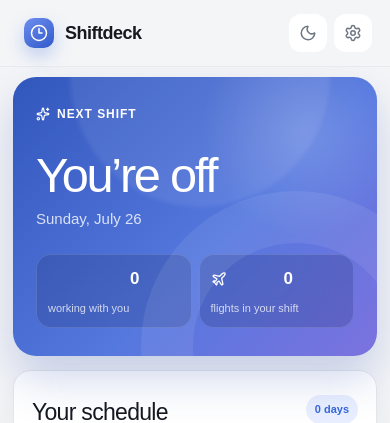
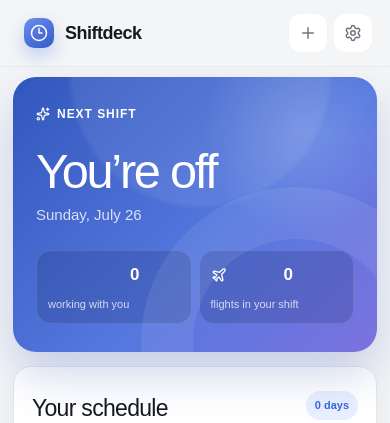
Before and after one commit to Frenchbear1/shiftdeck, a Next.js app: page / in a window 390 px wide. Shown: the top 423 px of the page. Built offline with nearby package versions, Linux system fonts and the light colour scheme.

Commit message:
Refine mobile shift management

```diff
--- a/app/globals.css
+++ b/app/globals.css
@@ -294,6 +294,37 @@ main {
   color: var(--blue);
 }
 
+.hero-topline {
+  position: relative;
+  z-index: 2;
+  display: flex;
+  align-items: center;
+  gap: 9px;
+}
+
+.hero-edit {
+  width: 28px;
+  height: 28px;
+  display: grid;
+  place-items: center;
+  padding: 0;
+  color: white;
+  background: rgba(255,255,255,.13);
+  border: 1px solid rgba(255,255,255,.2);
+  border-radius: 9px;
+  cursor: pointer;
+  transition: background 150ms ease, transform 150ms ease;
+}
+
+.hero-edit:hover {
+  background: rgba(255,255,255,.2);
+  transform: translateY(-1px);
+}
+
+.hero-edit svg {
+  width: 13px;
+}
+
 .hero-card h1 {
   margin: 28px 0 8px;
   font-size: clamp(46px, 6vw, 76px);
@@ -1302,35 +1333,7 @@ main {
   width: 17px;
 }
 
-.calendar-current {
-  display: flex;
-  align-items: center;
-  gap: 6px;
-  margin-top: 7px;
-}
-
-.calendar-current svg {
-  width: 14px;
-}
-
-.compact-shift-list {
-  display: grid;
-  gap: 8px;
-}
-
-.compact-shift-row {
-  display: grid;
-  grid-template-columns: minmax(118px, 1.35fr) minmax(76px, .8fr) minmax(76px, .8fr);
-  gap: 8px;
-  width: 100%;
-  min-width: 0;
-  padding: 10px;
-  background: var(--surface);
-  border: 1px solid var(--line);
-  border-radius: 14px;
-}
-
-.compact-shift-row label,
+.shift-fields label,
 .export-fields label,
 .settings-sheet > label {
   position: relative;
@@ -1339,7 +1342,7 @@ main {
   min-width: 0;
 }
 
-.compact-shift-row label > span,
+.shift-fields label > span,
 .export-fields label > span,
 .settings-sheet > label > span {
   color: var(--muted);
@@ -1347,7 +1350,7 @@ main {
   font-weight: 750;
 }
 
-.compact-shift-row input,
+.shift-fields input,
 .export-fields input,
 .export-fields select,
 .settings-sheet input,
@@ -1363,7 +1366,7 @@ main {
   outline: 0;
 }
 
-.compact-shift-row input:focus,
+.shift-fields input:focus,
 .export-fields input:focus,
 .export-fields select:focus,
 .settings-sheet input:focus,
@@ -1371,16 +1374,26 @@ main {
   border-color: var(--blue);
 }
 
-.compact-shift-row input {
-  display: block;
-  max-width: 100%;
-  padding: 0 8px;
-  font-size: 16px;
-}
-
+.shift-fields,
 .export-fields {
   display: grid;
   gap: 12px;
+}
+
+.shift-fields > div {
+  display: grid;
+  grid-template-columns: 1fr 1fr;
+  gap: 10px;
+}
+
+.shift-actions {
+  display: grid;
+  grid-template-columns: auto 1fr;
+  gap: 9px;
+}
+
+.shift-actions .button:only-child {
+  grid-column: 1 / -1;
 }
 
 .export-fields select,
@@ -1457,6 +1470,7 @@ main {
 
 .settings-sheet,
 .export-sheet,
+.shift-sheet,
 .confirm-card {
   width: min(470px, 100%);
   padding: 25px;
@@ -1477,7 +1491,8 @@ main {
 }
 
 .settings-sheet header,
-.export-sheet header {
+.export-sheet header,
+.shift-sheet header {
   display: flex;
   align-items: center;
   justify-content: space-between;
@@ -1485,13 +1500,15 @@ main {
 }
 
 .settings-sheet header h2,
-.export-sheet header h2 {
+.export-sheet header h2,
+.shift-sheet header h2 {
   margin: 5px 0 0;
   font-size: 28px;
 }
 
 .settings-sheet header > button,
-.export-sheet header > button {
+.export-sheet header > button,
+.shift-sheet header > button {
   width: 36px;
   height: 36px;
   display: grid;
@@ -1504,7 +1521,8 @@ main {
 }
 
 .settings-sheet,
-.export-sheet {
+.export-sheet,
+.shift-sheet {
   display: grid;
   gap: 14px;
 }
@@ -1514,6 +1532,51 @@ main {
   width: 100%;
   min-height: 49px;
   margin-top: 6px;
+}
+
+.theme-setting {
+  display: grid;
+  gap: 7px;
+}
+
+.theme-setting > span {
+  color: var(--muted);
+  font-size: 10px;
+  font-weight: 750;
+}
+
+.theme-setting > div {
+  display: grid;
+  grid-template-columns: 1fr 1fr;
+  gap: 6px;
+  padding: 4px;
+  background: var(--surface-2);
+  border: 1px solid var(--line);
+  border-radius: 12px;
+}
+
+.theme-setting button {
+  min-height: 39px;
+  display: flex;
+  align-items: center;
+  justify-content: center;
+  gap: 7px;
+  color: var(--muted);
+  background: transparent;
+  border: 0;
+  border-radius: 9px;
+  font-weight: 750;
+  cursor: pointer;
+}
+
+.theme-setting button.active {
+  color: var(--text);
+  background: var(--surface);
+  box-shadow: 0 3px 9px rgba(20, 25, 36, .08);
+}
+
+.theme-setting svg {
+  width: 16px;
 }
 
 .danger-zone {
@@ -1867,7 +1930,7 @@ main {
 
   .date-rail.mobile-tape {
     display: grid;
-    grid-auto-columns: calc((100% - 16px) / 3);
+    grid-auto-columns: calc((100% - 32px) / 5);
     gap: 8px;
     padding: 0 1px 2px;
     scroll-padding-left: 0;
@@ -1883,8 +1946,24 @@ main {
   }
 
   .date-rail.mobile-tape .date-pill {
-    min-height: 88px;
+    min-height: 76px;
+    gap: 2px;
+    padding: 7px 3px;
+    border-radius: 13px;
     scroll-snap-align: start;
+  }
+
+  .date-rail.mobile-tape .date-pill span {
+    font-size: 9px;
+  }
+
+  .date-rail.mobile-tape .date-pill strong {
+    font-size: 20px;
+  }
+
+  .date-rail.mobile-tape .date-pill small {
+    font-size: 8px;
+    white-space: nowrap;
   }
 
   .mobile-date-picker label {
@@ -2145,13 +2224,21 @@ main {
     justify-self: stretch;
   }
 
+  .shift-fields input,
+  .export-fields input,
+  .export-fields select,
+  .settings-sheet select {
+    font-size: 16px;
+  }
+
   .modal-layer {
     align-items: end;
     padding: 0;
   }
 
   .settings-sheet,
-  .export-sheet {
+  .export-sheet,
+  .shift-sheet {
     width: 100%;
     max-height: 88vh;
     overflow-y: auto;
@@ -2212,12 +2299,8 @@ main {
     position: static;
   }
 
-  .compact-shift-row {
-    grid-template-columns: 1fr 1fr;
-  }
-
-  .compact-shift-row label:first-child {
-    grid-column: 1 / -1;
+  .shift-actions {
+    grid-template-columns: 1fr 1.35fr;
   }
 }
 
--- a/app/page.tsx
+++ b/app/page.tsx
@@ -12,7 +12,9 @@ import {
   Home,
   Info,
   Moon,
+  Pencil,
   Plane,
+  Plus,
   Settings,
   Sparkles,
   Sun,
@@ -65,6 +67,12 @@ type CalendarRecord = {
 
 type CalendarHistory = Record<string, CalendarRecord>;
 
+type ShiftDraft = {
+  date: string;
+  start: string;
+  end: string;
+};
+
 type CalendarChange =
   | {
       kind: "upsert";
@@ -232,6 +240,15 @@ export default function HomePage() {
   const [events, setEvents] = useState<CalendarEvent[]>([]);
   const [settingsOpen, setSettingsOpen] = useState(false);
   const [exportOpen, setExportOpen] = useState(false);
+  const [shiftEditor, setShiftEditor] = useState<{
+    mode: "add" | "edit";
+    eventId?: string;
+  } | null>(null);
+  const [shiftDraft, setShiftDraft] = useState<ShiftDraft>({
+    date: "2026-07-26",
+    start: "09:00",
+    end: "17:00",
+  });
   const [showAllFlights, setShowAllFlights] = useState(false);
   const [importState, setImportState] = useState<
     "idle" | "reading" | "review" | "done"
@@ -255,6 +272,7 @@ export default function HomePage() {
         "shiftdeck.calendarHistory",
       );
       const savedDates = localStorage.getItem("shiftdeck.activeDates");
+      const savedEvents = localStorage.getItem("shiftdeck.events");
       let parsedPrefs = DEFAULT_PREFS;
       let parsedDates: string[] = [];
       if (savedPrefs) {
@@ -275,8 +293,9 @@ export default function HomePage() {
       }
       if (savedDates) {
         try {
-          parsedDates = JSON.parse(savedDates).filter((date: unknown) =>
-            typeof date === "string" && sampleDates.includes(date),
+          parsedDates = JSON.parse(savedDates).filter(
+            (date: unknown) =>
+              typeof date === "string" && /^\d{4}-\d{2}-\d{2}$/.test(date),
           );
           setImportedDates(parsedDates);
           setSelectedDate(parsedDates[0] ?? "2026-07-26");
@@ -284,13 +303,29 @@ export default function HomePage() {
           localStorage.removeItem("shiftdeck.activeDates");
         }
       }
-      setEvents(
-        eventsFor(
-          sampleShifts.filter((shift) => parsedDates.includes(shift.date)),
-          parsedPrefs.person,
-          parsedPrefs.title,
-        ),
+      const fallbackEvents = eventsFor(
+        sampleShifts.filter((shift) => parsedDates.includes(shift.date)),
+        parsedPrefs.person,
+        parsedPrefs.title,
       );
+      if (savedEvents) {
+        try {
+          const parsedEvents = (JSON.parse(savedEvents) as CalendarEvent[]).filter(
+            (event) =>
+              event &&
+              typeof event.id === "string" &&
+              typeof event.date === "string" &&
+              typeof event.start === "string" &&
+              typeof event.end === "string",
+          );
+          setEvents(parsedEvents);
+        } catch {
+          localStorage.removeItem("shiftdeck.events");
+          setEvents(fallbackEvents);
+        }
+      } else {
+        setEvents(fallbackEvents);
+      }
       if (savedCalendarHistory) {
         try {
           setCalendarHistory(JSON.parse(savedCalendarHistory));
@@ -315,6 +350,16 @@ export default function HomePage() {
   }, [prefs, hydrated]);
 
   useEffect(() => {
+    if (!hydrated) return;
+    localStorage.setItem("shiftdeck.events", JSON.stringify(events));
+  }, [events, hydrated]);
+
+  useEffect(() => {
+    if (!hydrated) return;
+    localStorage.setItem("shiftdeck.activeDates", JSON.stringify(importedDates));
+  }, [hydrated, importedDates]);
+
+  useEffect(() => {
     if (!toast) return;
     const timeout = window.setTimeout(() => setToast(""), 3200);
     return () => window.clearTimeout(timeout);
@@ -327,13 +372,28 @@ export default function HomePage() {
   const importedDateSet = useMemo(() => new Set(importedDates), [importedDates]);
 
   const scheduleDates = useMemo(
-    () => sampleDates.filter((date) => importedDateSet.has(date)),
+    () => Array.from(importedDateSet).sort(),
     [importedDateSet],
   );
 
-  const importedShifts = useMemo(
+  const baseImportedShifts = useMemo(
     () => sampleShifts.filter((shift) => importedDateSet.has(shift.date)),
     [importedDateSet],
+  );
+
+  const importedShifts = useMemo(
+    () => [
+      ...baseImportedShifts.filter((shift) => shift.worker !== prefs.person),
+      ...events.map<Shift>((event) => ({
+        id: event.id,
+        date: event.date,
+        worker: prefs.person,
+        start: event.start,
+        end: event.end,
+        status: "working",
+      })),
+    ],
+    [baseImportedShifts, events, prefs.person],
   );
 
   const importedFlights = useMemo(
@@ -347,6 +407,11 @@ export default function HomePage() {
   }, [importedShifts, prefs.person]);
 
   const hasSchedule = scheduleDates.length > 0;
+
+  const myEvent = useMemo(
+    () => events.find((event) => event.date === selectedDate),
+    [events, selectedDate],
+  );
 
   const myShift = useMemo(
     () => getWorkingShift(importedShifts, selectedDate, prefs.person),
@@ -449,6 +514,46 @@ export default function HomePage() {
     });
   }, [calendarHistory, events, pendingDates, prefs]);
 
+  const calendarReplayChanges = useMemo<CalendarChange[]>(() => {
+    const currentKeys = new Set(events.map((event) => event.calendarKey));
+    const current = events.map((event) => {
+      const exportEvent = { ...event, title: prefs.title.trim() };
+      const previous = calendarHistory[event.calendarKey];
+      return {
+        kind: "upsert" as const,
+        calendarKey: event.calendarKey,
+        event: exportEvent,
+        revision: previous?.revision ?? 0,
+        signature: eventSignature(exportEvent, prefs),
+      };
+    });
+    const cancelled = Object.values(calendarHistory)
+      .filter(
+        (record) =>
+          record.person === prefs.person &&
+          record.status === "cancelled" &&
+          !currentKeys.has(record.calendarKey),
+      )
+      .map((record) => ({
+        kind: "cancel" as const,
+        calendarKey: record.calendarKey,
+        record,
+        revision: record.revision,
+      }));
+    return [...current, ...cancelled].sort((first, second) => {
+      const firstDate =
+        first.kind === "upsert" ? first.event.date : first.record.date;
+      const secondDate =
+        second.kind === "upsert" ? second.event.date : second.record.date;
+      return firstDate.localeCompare(secondDate);
+    });
+  }, [calendarHistory, events, prefs]);
+
+  const calendarExportChanges = calendarChanges.length
+    ? calendarChanges
+    : calendarReplayChanges;
+  const canExportCalendar = calendarExportChanges.length > 0;
+
   const selectDate = (date: string) => {
     setSelectedDate(date);
     setShowAllFlights(false);
@@ -473,6 +578,25 @@ export default function HomePage() {
     }
   };
 
+  const openAddShift = () => {
+    setShiftDraft({
+      date: selectedDate,
+      start: "09:00",
+      end: "17:00",
+    });
+    setShiftEditor({ mode: "add" });
+  };
+
+  const openEditShift = () => {
+    if (!myEvent) return;
+    setShiftDraft({
+      date: myEvent.date,
+      start: myEvent.start,
+      end: myEvent.end,
+    });
+    setShiftEditor({ mode: "edit", eventId: myEvent.id });
+  };
+
   const hashFile = async (file: File) => {
     const bytes = await file.arrayBuffer();
     const digest = await crypto.subtle.digest("SHA-256", bytes);
@@ -482,9 +606,9 @@ export default function HomePage() {
   };
 
   const loadDetectedWeeks = (detectedDates: string[]) => {
-    const nextDates = sampleDates.filter((date) =>
-      new Set([...importedDates, ...detectedDates]).has(date),
-    );
+    const nextDates = Array.from(
+      new Set([...importedDates, ...detectedDates]),
+    ).sort();
     const matching = sampleShifts
       .filter(
         (shift) =>
@@ -571,11 +695,11 @@ export default function HomePage() {
       if (!detected.size) {
         setPendingDates([selectedDate]);
         setImportMessage(
-          "The photo was readable, but the grid needs a quick manual review.",
+          "The photo was readable, but no shift could be confirmed. Use the + button to add one.",
         );
         setImportProgress(100);
         setImportState("review");
-        setToast("Photo read — check the event rows before exporting");
+        setToast("Photo read — add a shift if one is missing");
         return;
       }
 
@@ -594,7 +718,7 @@ export default function HomePage() {
         `${count} of your shifts found, plus ${sampleShifts.filter((shift) => detected.has(shift.date) && shift.status === "working").length - count} coworker shifts and ${sampleFlights.filter((flight) => detected.has(flight.date)).length} flights.`,
       );
       setImportState("review");
-      setToast("Schedule ready to review");
+      setToast("Schedule imported");
     } catch {
       setPendingDates([selectedDate]);
       setImportState("review");
@@ -610,17 +734,79 @@ export default function HomePage() {
     event.target.value = "";
   };
 
-  const updateEvent = (id: string, next: Partial<CalendarEvent>) => {
+  const saveShift = () => {
+    if (!shiftDraft.date || !shiftDraft.start || !shiftDraft.end) {
+      setToast("Add a date, start time, and stop time");
+      return;
+    }
+
+    const editing = shiftEditor?.eventId
+      ? events.find((event) => event.id === shiftEditor.eventId)
+      : undefined;
+    const existingOnDate = events.find(
+      (event) =>
+        event.date === shiftDraft.date && event.id !== shiftEditor?.eventId,
+    );
+    const nextEvent: CalendarEvent = {
+      id: editing?.id ?? existingOnDate?.id ?? `manual-${Date.now()}`,
+      calendarKey: calendarKeyFor(prefs.person, shiftDraft.date),
+      date: shiftDraft.date,
+      start: shiftDraft.start,
+      end: shiftDraft.end,
+      title: prefs.title,
+    };
+
     setEvents((current) =>
-      current.map((event) => (event.id === id ? { ...event, ...next } : event)),
+      [
+        ...current.filter(
+          (event) =>
+            event.id !== editing?.id && event.id !== existingOnDate?.id,
+        ),
+        nextEvent,
+      ].sort((first, second) =>
+        `${first.date}${first.start}`.localeCompare(
+          `${second.date}${second.start}`,
+        ),
+      ),
     );
-    if (next.date) {
-      setPendingDates((current) =>
-        current.includes(next.date as string)
-          ? current
-          : [...current, next.date as string],
-      );
-    }
+    setImportedDates((current) =>
+      Array.from(new Set([...current, shiftDraft.date])).sort(),
+    );
+    setPendingDates((current) =>
+      Array.from(
+        new Set([
+          ...current,
+          shiftDraft.date,
+          ...(editing ? [editing.date] : []),
+        ]),
+      ),
+    );
+    setSelectedDate(shiftDraft.date);
+    setImportState("review");
+    setImportMessage(
+      editing || existingOnDate
+        ? "Your shift was updated."
+        : "Your manual shift was added.",
+    );
+    setShiftEditor(null);
+    setToast(editing || existingOnDate ? "Shift updated" : "Shift added");
+  };
+
+  const deleteShift = () => {
+    const editing = shiftEditor?.eventId
+      ? events.find((event) => event.id === shiftEditor.eventId)
+      : undefined;
+    if (!editing) return;
+    setEvents((current) =>
+      current.filter((event) => event.id !== editing.id),
+    );
+    setPendingDates((current) =>
+      current.includes(editing.date) ? current : [...current, editing.date],
+    );
+    setImportState("review");
+    setImportMessage("Your shift was removed.");
+    setShiftEditor(null);
+    setToast("Shift deleted");
   };
 
   const clearAllData = () => {
@@ -632,6 +818,7 @@ export default function HomePage() {
       "shiftdeck.calendarFeed",
       "shiftdeck.calendarHistory",
       "shiftdeck.activeDates",
+      "shiftdeck.events",
     ].forEach((key) => localStorage.removeItem(key));
     setPrefs(DEFAULT_PREFS);
     setTheme("light");
@@ -648,6 +835,7 @@ export default function HomePage() {
     setClearConfirmOpen(false);
     setSettingsOpen(false);
     setExportOpen(false);
+    setShiftEditor(null);
     setToast("All Shiftdeck data cleared from this device");
   };
 
@@ -717,12 +905,12 @@ export default function HomePage() {
       setToast("Add an event title first");
       return;
     }
-    if (!calendarChanges.length) {
-      setToast("Apple Calendar already has your latest exported schedule");
+    if (!calendarExportChanges.length) {
+      setToast("Add a shift before exporting");
       return;
     }
 
-    const content = buildCalendar(calendarChanges);
+    const content = buildCalendar(calendarExportChanges);
     const blob = new Blob([content], { type: "text/calendar;charset=utf-8" });
     const url = URL.createObjectURL(blob);
     const anchor = document.createElement("a");
@@ -736,7 +924,7 @@ export default function HomePage() {
     }, 0);
 
     const nextHistory = { ...calendarHistory };
-    calendarChanges.forEach((change) => {
+    calendarExportChanges.forEach((change) => {
       if (change.kind === "upsert") {
         nextHistory[change.calendarKey] = {
           calendarKey: change.calendarKey,
@@ -766,7 +954,7 @@ export default function HomePage() {
     setImportState("done");
     setExportOpen(false);
     setToast(
-      calendarChanges.some((change) => change.revision > 0)
+      calendarExportChanges.some((change) => change.revision > 0)
         ? "Revised shifts are ready for Apple Calendar"
         : "Schedule is ready for Apple Calendar",
     );
@@ -899,9 +1087,16 @@ export default function HomePage() {
     <div className="page-stack">
       <section className="hero-card">
         <div className="hero-glow" />
-        <div className="eyebrow">
-          <Sparkles size={14} />
-          Next shift
+        <div className="hero-topline">
+          <div className="eyebrow">
+            <Sparkles size={14} />
+            Next shift
+          </div>
+          {myEvent && (
+            <button className="hero-edit" onClick={openEditShift} aria-label="Edit this shift">
+              <Pencil />
+            </button>
+          )}
         </div>
         <h1>{myShift ? `${formatTime(myShift.start)} – ${formatTime(myShift.end)}` : "You’re off"}</h1>
         <p>
@@ -1284,7 +1479,7 @@ export default function HomePage() {
               <b>{importState === "done" ? "Calendar ready" : "Schedule found"}</b>
               <p>{importMessage}</p>
               {loadedFiles.length > 0 && <small>{loadedFiles.join(" · ")}</small>}
-              {calendarChanges.length > 0 ? (
+              {canExportCalendar ? (
                 <button
                   className="button primary calendar-export-button"
                   onClick={() => setExportOpen(true)}
@@ -1293,32 +1488,10 @@ export default function HomePage() {
                   Export to Apple Calendar
                 </button>
               ) : (
-                <small className="calendar-current">
-                  <Check />
-                  No new calendar changes to export
-                </small>
+                <small>Add a shift to enable calendar export.</small>
               )}
             </div>
           </section>
-
-          <div className="compact-shift-list" aria-label="Imported shifts">
-            {events.map((event) => (
-              <article className="compact-shift-row" key={event.id}>
-                <label>
-                  <span>Date</span>
-                  <input type="date" value={event.date} onChange={(input) => updateEvent(event.id, { date: input.target.value })} />
-                </label>
-                <label>
-                  <span>Start</span>
-                  <input type="time" value={event.start} onChange={(input) => updateEvent(event.id, { start: input.target.value })} />
-                </label>
-                <label>
-                  <span>Stop</span>
-                  <input type="time" value={event.end} onChange={(input) => updateEvent(event.id, { end: input.target.value })} />
-                </label>
-              </article>
-            ))}
-          </div>
         </>
       )}
 
@@ -1339,10 +1512,7 @@ export default function HomePage() {
           <NavButton icon={<Upload />} label="Import" active={tab === "import"} onClick={() => setTab("import")} />
         </nav>
         <div className="sidebar-bottom">
-          <button onClick={() => setTheme(theme === "light" ? "dark" : "light")}>
-            {theme === "light" ? <Moon /> : <Sun />}
-            <span>{theme === "light" ? "Dark mode" : "Light mode"}</span>
-          </button>
+          <button onClick={openAddShift}><Plus /><span>Add shift</span></button>
           <button onClick={() => setSettingsOpen(true)}><Settings /><span>Settings</span></button>
           <div className="profile-mini">
             <span>{initials(prefs.person)}</span>
@@ -1355,9 +1525,7 @@ export default function HomePage() {
         <header className="mobile-header">
           <button className="brand" onClick={() => setTab("home")}><span><Clock3 /></span><b>Shiftdeck</b></button>
           <div>
-            <button onClick={() => setTheme(theme === "light" ? "dark" : "light")} aria-label="Toggle theme">
-              {theme === "light" ? <Moon /> : <Sun />}
-            </button>
+            <button onClick={openAddShift} aria-label="Add a shift"><Plus /></button>
             <button onClick={() => setSettingsOpen(true)} aria-label="Open settings"><Settings /></button>
           </div>
         </header>
@@ -1375,6 +1543,38 @@ export default function HomePage() {
         <NavButton icon={<Plane />} label="Flights" active={tab === "flights"} onClick={() => setTab("flights")} />
         <NavButton icon={<Upload />} label="Import" active={tab === "import"} onClick={() => setTab("import")} />
       </nav>
+
+      {shiftEditor && (
+        <div className="modal-layer" role="presentation" onMouseDown={() => setShiftEditor(null)}>
+          <section className="shift-sheet" role="dialog" aria-modal="true" aria-label={shiftEditor.mode === "edit" ? "Edit shift" : "Add shift"} onMouseDown={(event) => event.stopPropagation()}>
+            <div className="sheet-handle" />
+            <header>
+              <div><span className="eyebrow neutral">{shiftEditor.mode === "edit" ? "Your schedule" : "Manual entry"}</span><h2>{shiftEditor.mode === "edit" ? "Edit shift" : "Add a shift"}</h2></div>
+              <button onClick={() => setShiftEditor(null)} aria-label="Close shift editor"><X /></button>
+            </header>
+            <div className="shift-fields">
+              <label>
+                <span>Date</span>
+                <input type="date" value={shiftDraft.date} onChange={(event) => setShiftDraft((current) => ({ ...current, date: event.target.value }))} />
+              </label>
+              <div>
+                <label>
+                  <span>Start</span>
+                  <input type="time" value={shiftDraft.start} onChange={(event) => setShiftDraft((current) => ({ ...current, start: event.target.value }))} />
+                </label>
+                <label>
+                  <span>Stop</span>
+                  <input type="time" value={shiftDraft.end} onChange={(event) => setShiftDraft((current) => ({ ...current, end: event.target.value }))} />
+                </label>
+              </div>
+            </div>
+            <div className="shift-actions">
+              {shiftEditor.mode === "edit" && <button className="button danger subtle" onClick={deleteShift}><Trash2 /> Delete</button>}
+              <button className="button primary" onClick={saveShift}><Check /> {shiftEditor.mode === "edit" ? "Save changes" : "Add shift"}</button>
+            </div>
+          </section>
+        </div>
+      )}
 
       {exportOpen && (
         <div className="modal-layer" role="presentation" onMouseDown={() => setExportOpen(false)}>
@@ -1427,6 +1627,13 @@ export default function HomePage() {
               </select>
               <ChevronDown />
             </label>
+            <div className="theme-setting">
+              <span>Appearance</span>
+              <div>
+                <button className={theme === "light" ? "active" : ""} onClick={() => setTheme("light")}><Sun /> Light</button>
+                <button className={theme === "dark" ? "active" : ""} onClick={() => setTheme("dark")}><Moon /> Dark</button>
+              </div>
+            </div>
             <div className="danger-zone">
               <div>
                 <b>Clear app data</b>
```
Also changed, not shown: 1 other file (tests, documents, lock files or other folders).
